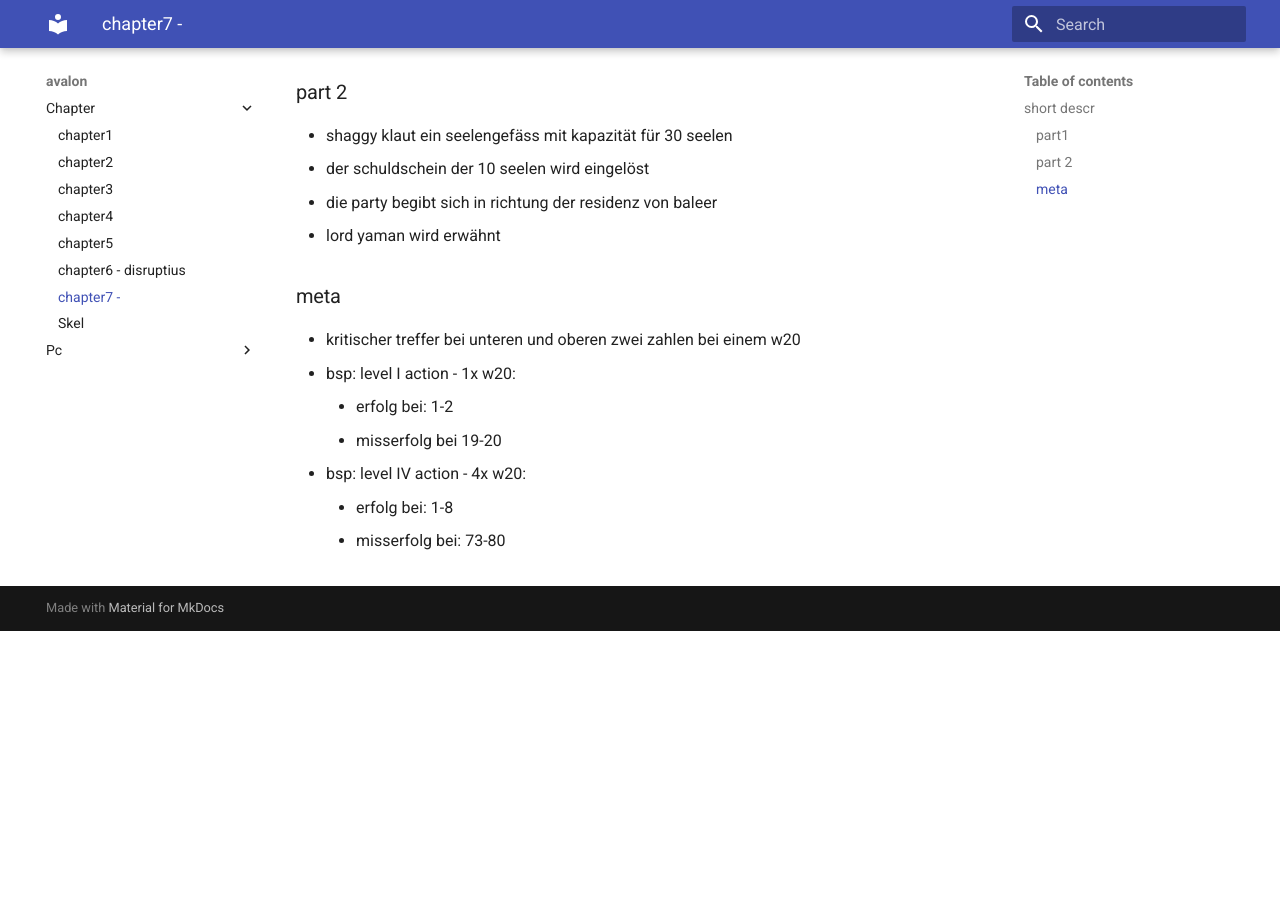
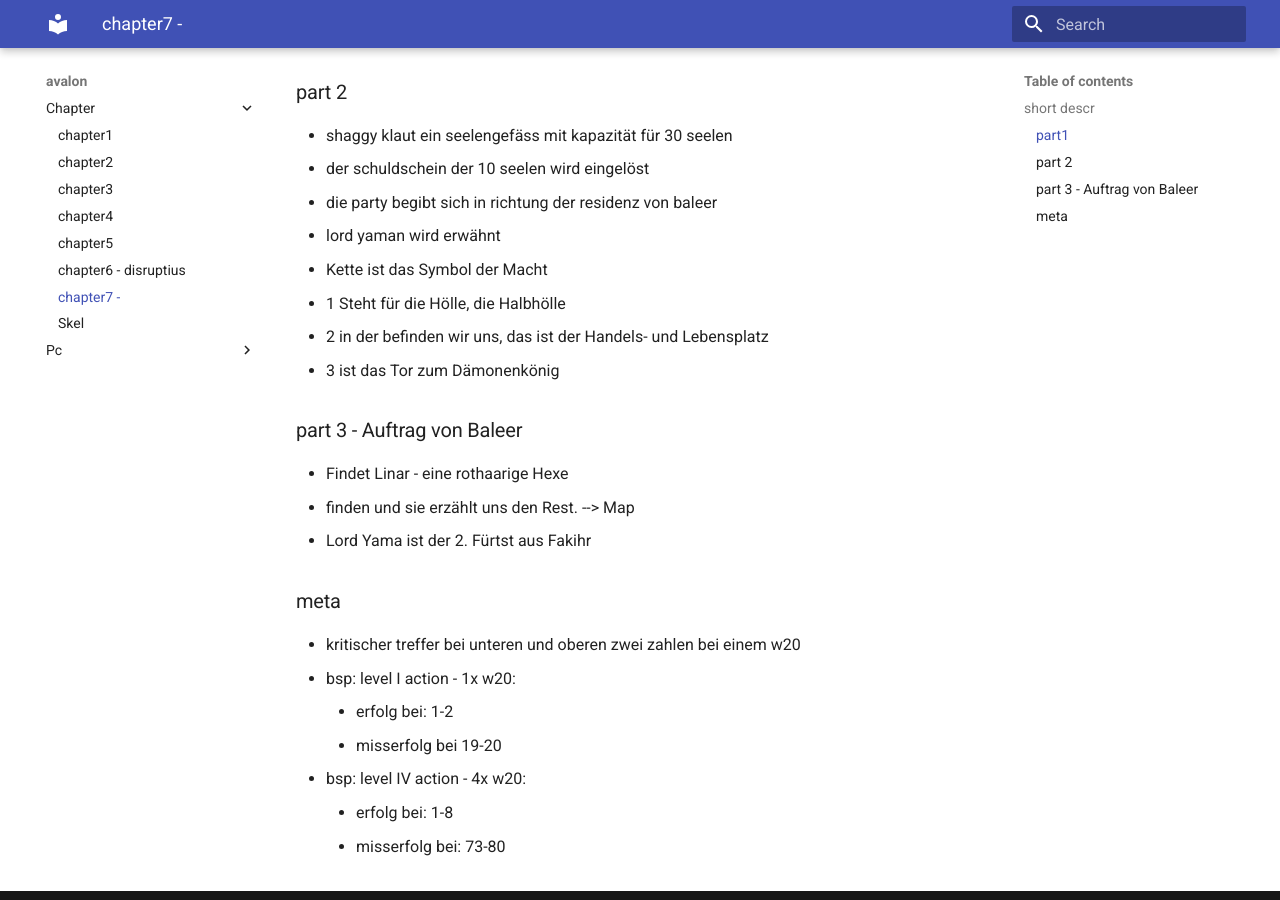
Before and after one commit to mkdocs-pnp/avalon, an MkDocs documentation site: the page built from docs/chapter/chapter7.md, in a window 1280 px wide and 900 px high, scrolled down 552 px. Built offline with MkDocs 1.6.1 and Material for MkDocs 9.7.7, drawn with Linux system fonts in a browser that asks for light colours; before the commit the page ends 1183 px from its top, so only the background shows below that.

Commit message:
Update chapter7.md

```diff
--- a/docs/chapter/chapter7.md
+++ b/docs/chapter/chapter7.md
@@ -20,6 +20,16 @@
 + der schuldschein der 10 seelen wird eingelöst
 + die party begibt sich in richtung der residenz von baleer
   + lord yaman wird erwähnt
+ + Kette ist das Symbol der Macht
+  + 1 Steht für die Hölle, die Halbhölle
+  + 2 in der befinden wir uns, das ist der Handels- und Lebensplatz
+  + 3 ist das Tor zum Dämonenkönig
+
+### part 3 - Auftrag von Baleer
+
++ Findet Linar - eine rothaarige Hexe
+  + finden und sie erzählt uns den Rest. --> Map
+ + Lord Yama ist der 2. Fürtst aus Fakihr
 
 ### meta
 
```
